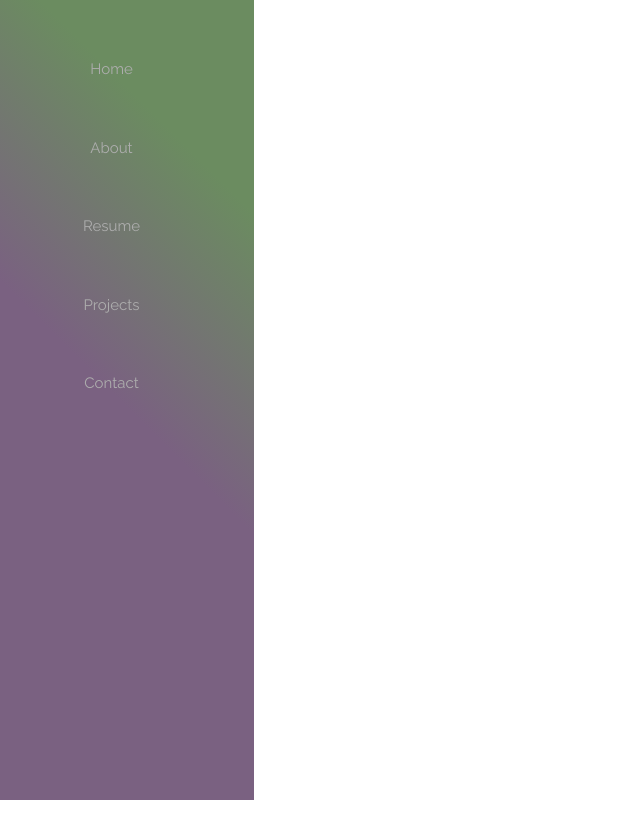
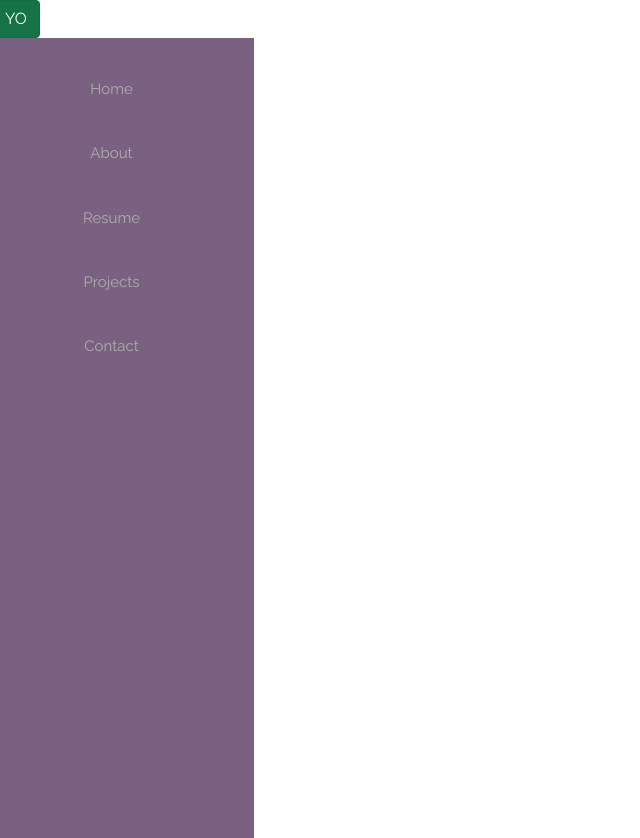
Before and after one commit to nzukie-b/portfolio, a React (Create React App) app: page / in a window 1280 px wide. Shown: the whole page, without its empty margins (0-640 px from the left). Before the commit the page ends 800 px from the top, so only its background shows below. Built offline with nearby package versions, Linux system fonts and the light colour scheme.

Commit message:
Toggle button for navbar

```diff
--- a/src/components/Navbar.js
+++ b/src/components/Navbar.js
@@ -29,11 +29,15 @@ const Navbar = () => {
     });
 
     return (
-        <ProSidebar onToggle={handleToggle} breakPoint='sm' toggled={toggled}>
-            <Menu>
-                {navItems}
-            </Menu>
-        </ProSidebar>
+        <div>
+            <button className='btn btn-success mx-2' onClick={() => setToggled(!toggled)}>YO</button>
+            <ProSidebar onToggle={handleToggle} breakPoint='lg' toggled={toggled} >
+                <Menu>
+                    {navItems}
+                </Menu>
+            </ProSidebar>
+
+        </div>
         // <nav className='navbar navbar-default'>
         //     <div className='container-fluid'>
         //         <ul>
--- a/src/components/_navbar.scss
+++ b/src/components/_navbar.scss
@@ -3,10 +3,10 @@ $grad_end: #6B8C60;
 $text_color: #d2e1e1;
 
 nav {
-    padding: 60px 30px 0px 30px;
+    // padding: 60px 30px 0px 30px;
     flex: var(--sidebar-flex);
     background: $grad_start;
-    background: linear-gradient(45deg, $grad_start 50%, $grad_end 80%);
+    // background: linear-gradient(45deg, $grad_start 50%, $grad_end 80%);
 }
 
 a {
@@ -16,16 +16,17 @@ a {
 nav {
     ul {
         font-size: var(--fontsize-nav);
-        text-align: center;
-        list-style-type: none;
-        text-decoration: none;
     }
 }
-nav ul li {
-    margin: 40px;
-}
-
 .active {
     font-weight: bolder;
     font-size: x-large;
 }
+
+.navItem {
+    padding: .2rem;
+    margin: 1.2rem;
+    text-align: center;
+
+    // border: 2px solid $text_color;
+}
```
